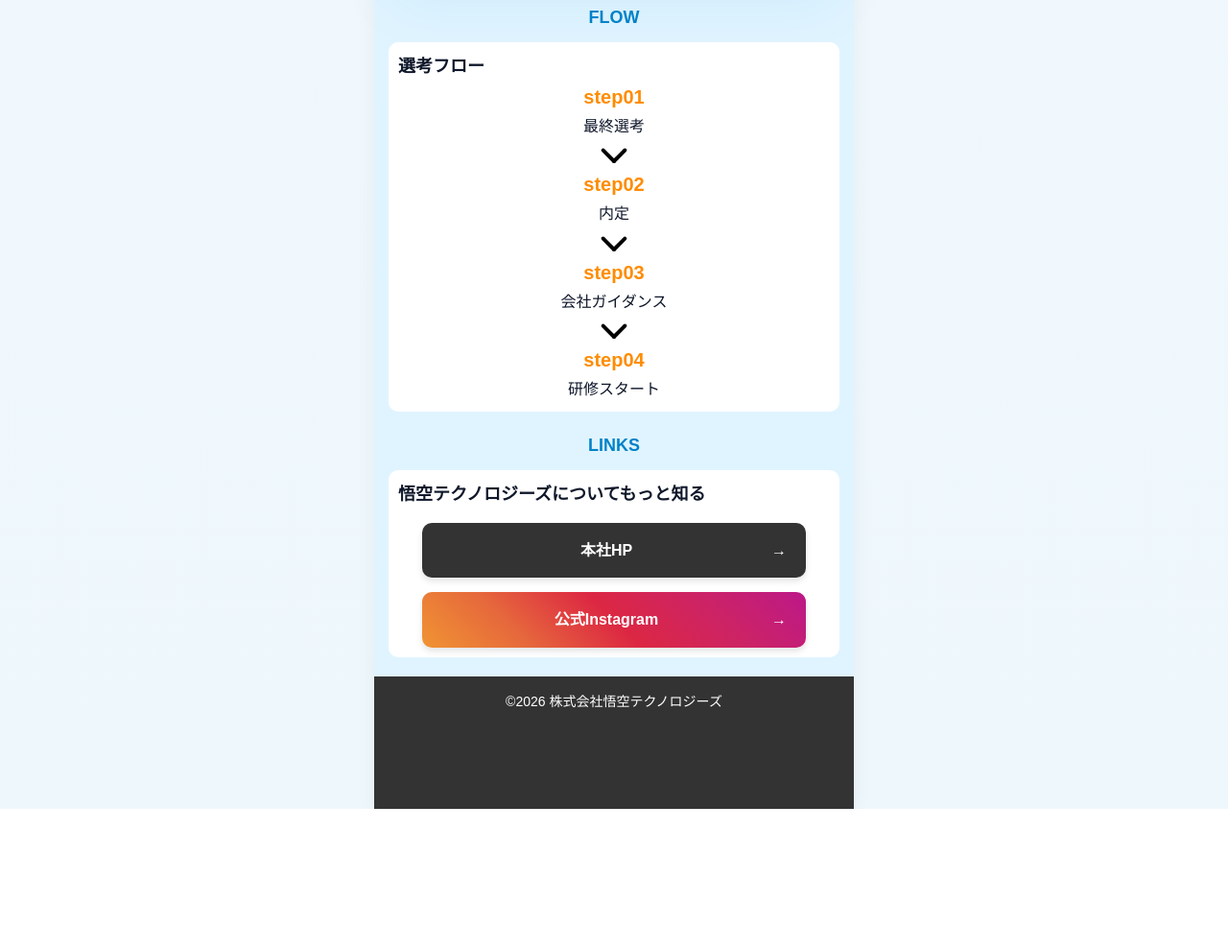
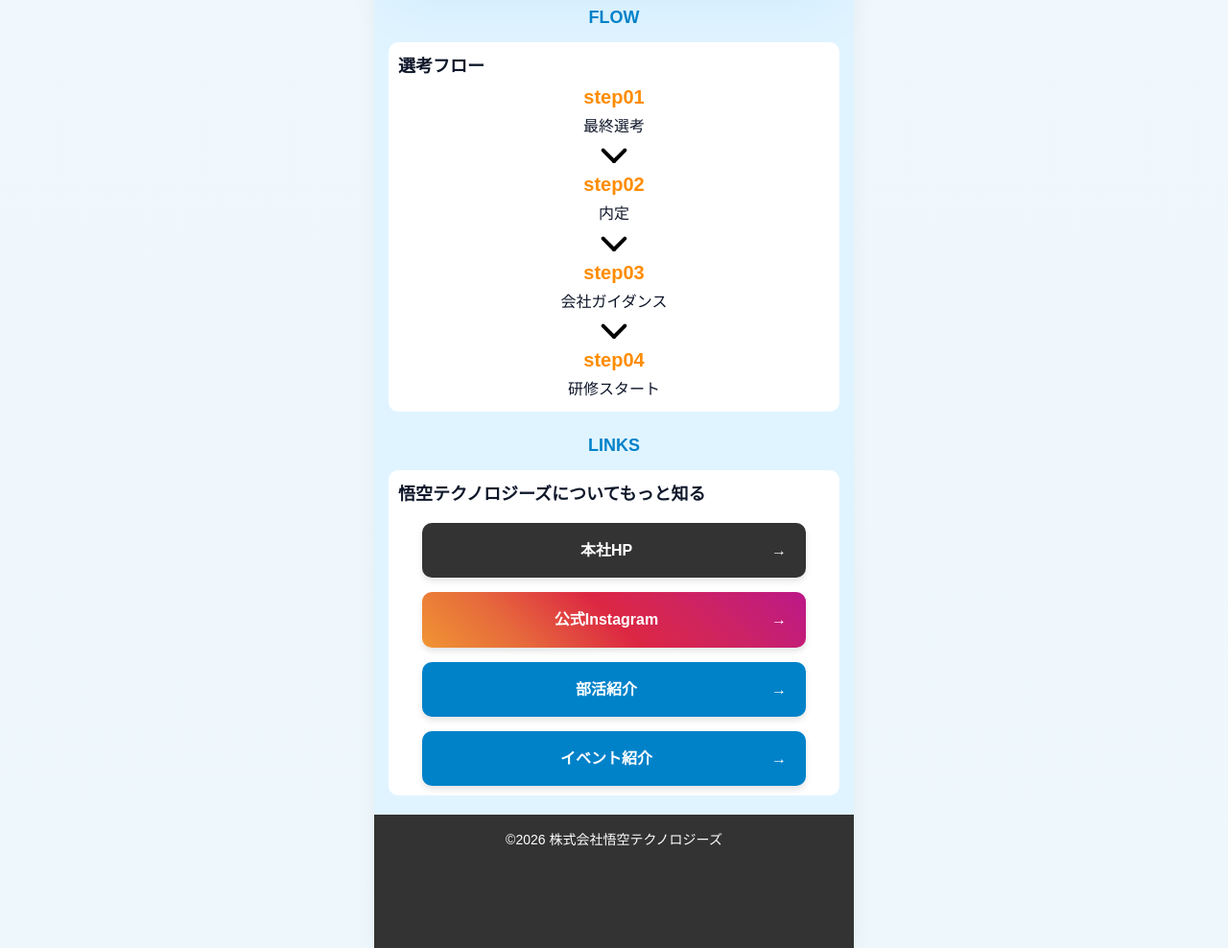
Before and after one commit to goku-tech-page/shokai, a plain HTML site: page index.html in a window 1280 px wide. Shown: the part 4711-5699 px from the top of the page at 96% size. Before the commit the page ends 5554 px from the top, so only its background shows below. Drawn offline with Linux system fonts and the light colour scheme; a web font is replaced by a local one.

Commit message:
Add files via upload

```diff
--- a/index.html
+++ b/index.html
@@ -343,6 +343,14 @@
             <span>公式Instagram</span>
             <i class="arrow-icon">→</i>
           </a>
+          <a href="https://goku-tech-page.github.io/bukatsu/" target="_blank" rel="noopener noreferrer" class="home-link-btn event-club">
+            <span>部活紹介</span>
+            <i class="arrow-icon">→</i>
+          </a>
+          <a href="https://goku-tech-page.github.io/event/" target="_blank" rel="noopener noreferrer" class="home-link-btn event-club">
+            <span>イベント紹介</span>
+            <i class="arrow-icon">→</i>
+          </a>
         </div>
       </div>
     </section>
--- a/style.css
+++ b/style.css
@@ -665,6 +665,9 @@
 .home-link-btn.corporate{
   background-color: #333;
 }
+.home-link-btn.event-club{
+  background-color: var(--main);
+}
 
 .home-link-btn.instagram{
   background: linear-gradient(45deg, #f09433 0%, #e6683c 25%, #dc2743 50%, #cc2366 75%, #bc1888 100%);
```
